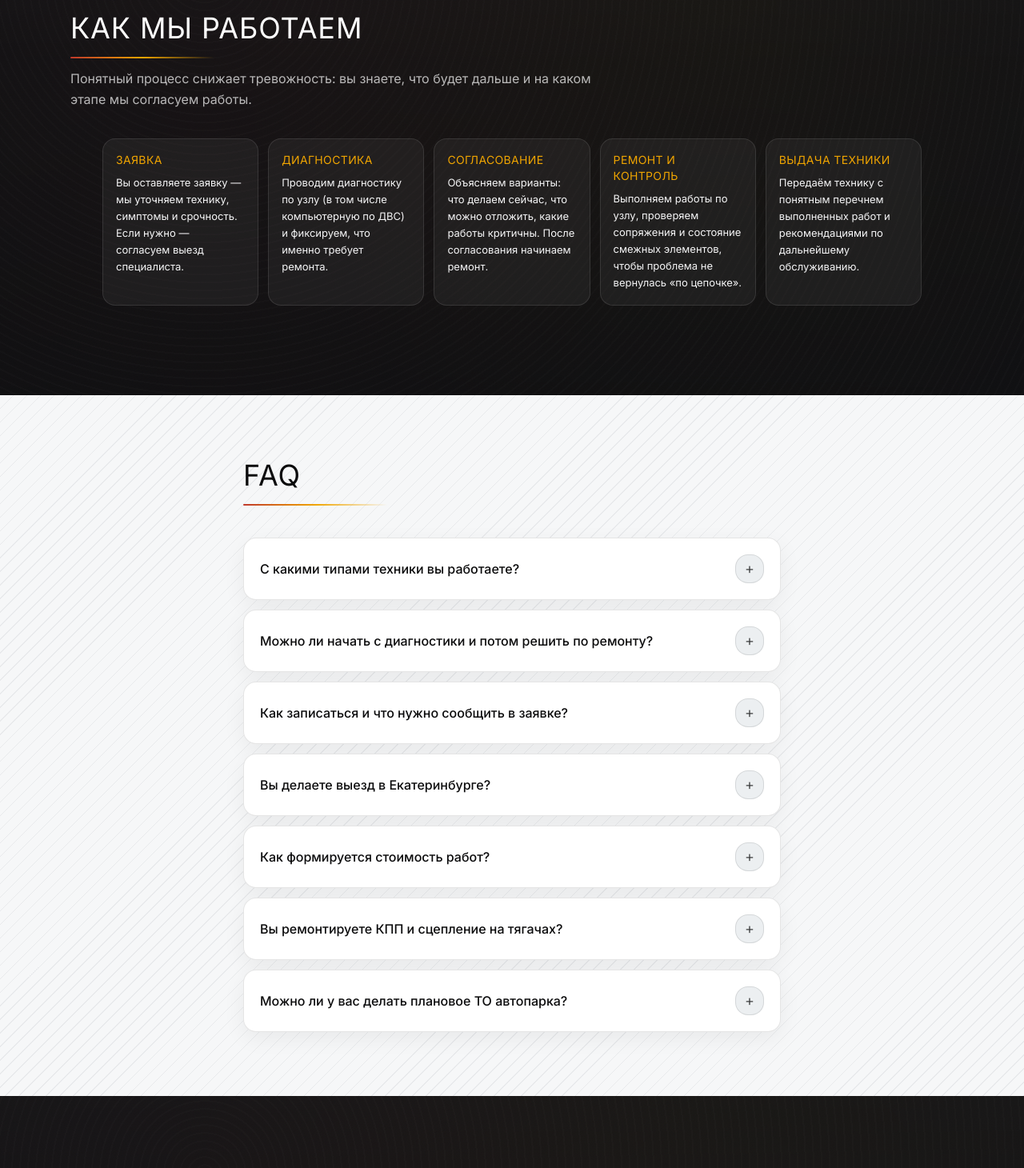
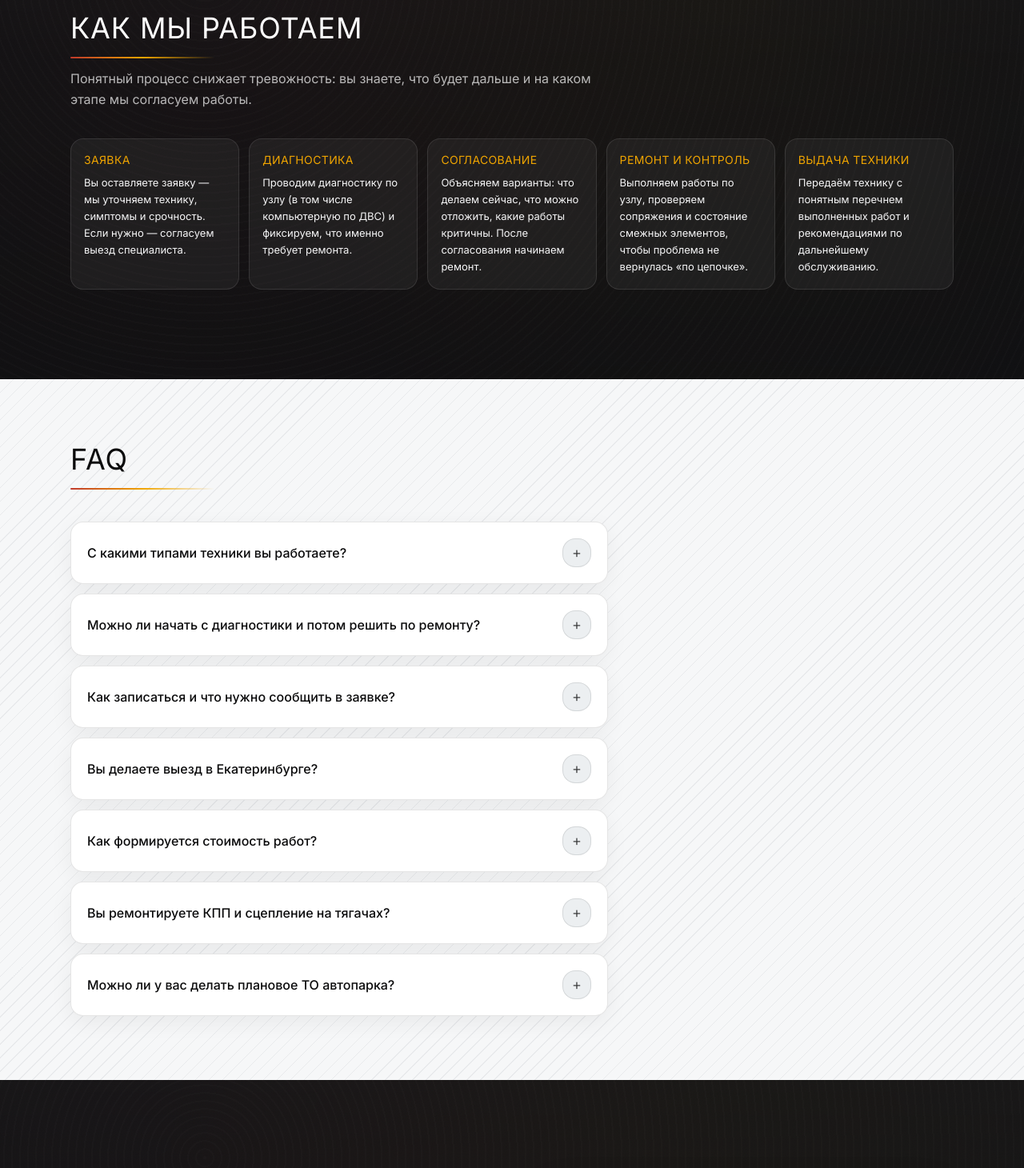
Before and after one commit to DmitryBusov1994/buvol, a Next.js app: page / in a window 1280 px wide. Shown: the part 3086-4546 px from the top of the page at 80% size. Built offline with nearby package versions, Linux system fonts and the light colour scheme.

Commit message:
Как мы работаем: сетка слева с текстом; FAQ: без mx-auto, колонка слева
Made-with: Cursor

```diff
--- a/components/FAQ.tsx
+++ b/components/FAQ.tsx
@@ -62,19 +62,19 @@ export function FAQ() {
   return (
     <Section id="faq" className="relative bg-surface-light text-ink industrialStripes">
       <div className="layout-container section-y-compact">
-        <div className="mx-auto max-w-2xl">
+        <div className="w-full max-w-2xl text-left">
           <h2 className="font-[var(--font-heading)] text-3xl tracking-wide md:text-4xl">
             FAQ
           </h2>
           <div className="mt-2">
             <SectionHeadingAccent />
           </div>
-        </div>
 
-        <div className="mx-auto mt-8 grid max-w-2xl gap-3 md:mt-10">
-          {faq.map((f, i) => (
-            <FaqRow key={f.question} idx={i} question={f.question} answer={f.answer} />
-          ))}
+          <div className="mt-8 grid w-full gap-3 md:mt-10">
+            {faq.map((f, i) => (
+              <FaqRow key={f.question} idx={i} question={f.question} answer={f.answer} />
+            ))}
+          </div>
         </div>
       </div>
     </Section>
--- a/components/HowWeWork.tsx
+++ b/components/HowWeWork.tsx
@@ -26,7 +26,7 @@ export function HowWeWork() {
           </p>
         </div>
 
-        <div className="mt-8 grid grid-cols-1 items-stretch gap-3 sm:mt-9 sm:grid-cols-2 sm:gap-3 lg:mx-auto lg:max-w-5xl lg:grid-cols-5 lg:gap-3">
+        <div className="mt-8 grid grid-cols-1 items-stretch gap-3 sm:mt-9 sm:grid-cols-2 sm:gap-3 lg:grid-cols-5 lg:gap-3">
           {howWeWork.map((step, i) => (
             <motion.div
               key={step.title}
```
